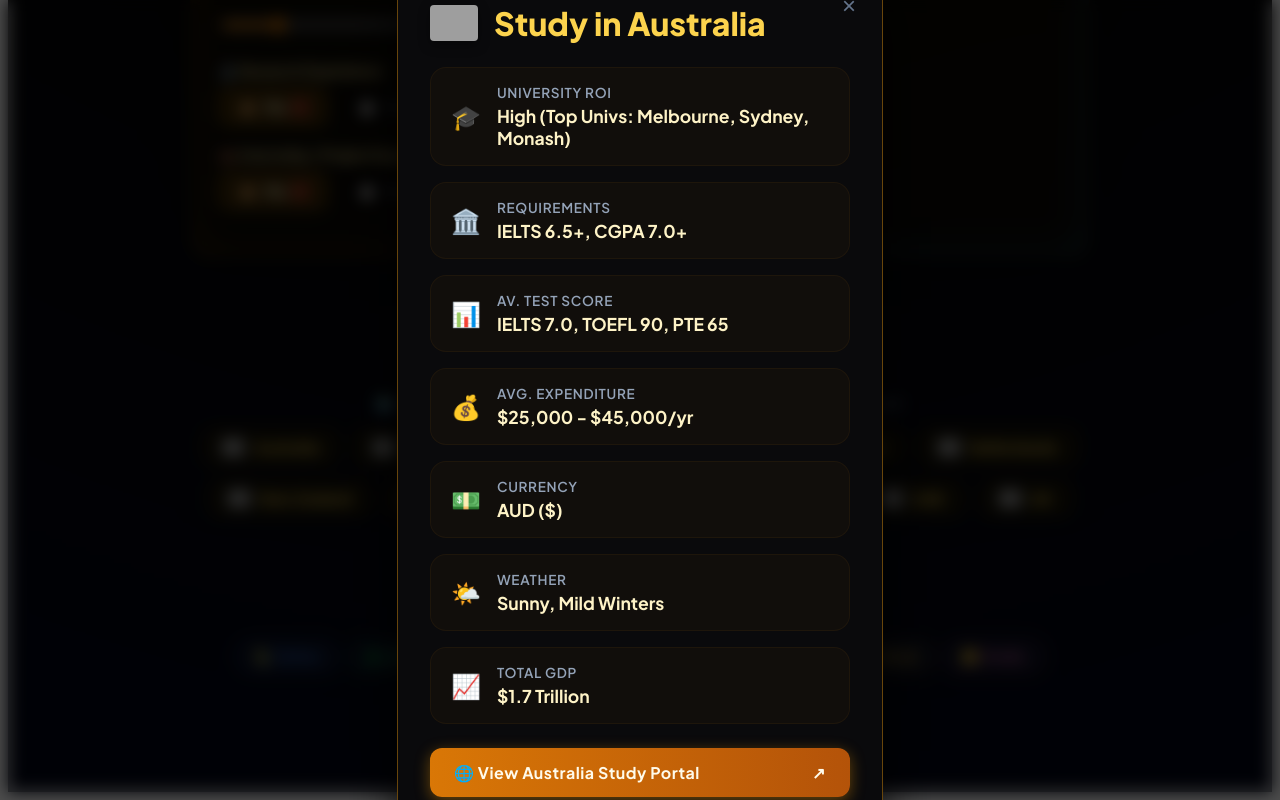
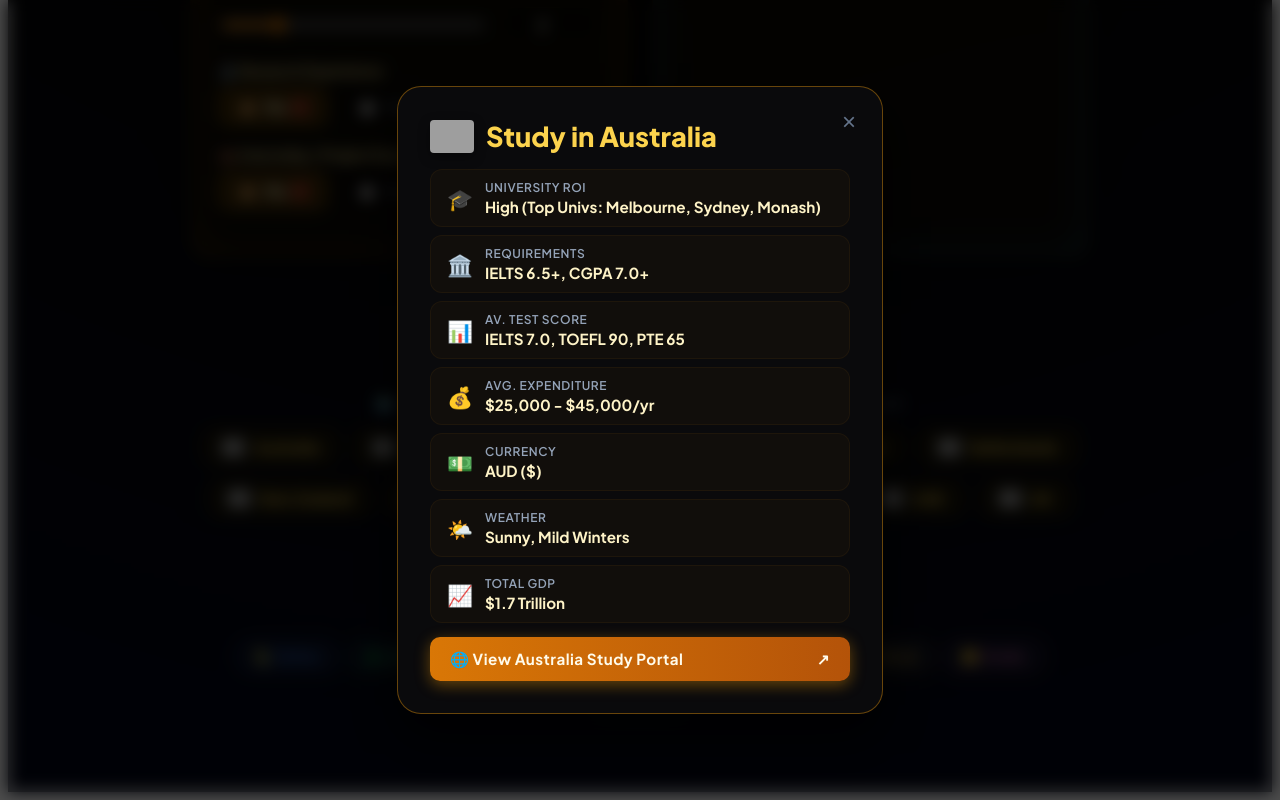
Before and after one commit to kalajsgsgsysagaah/global-admission-predictor, a Next.js app: page / in a window 1280 px wide. Both pictures are taken after a click on the button "Australia". Shown: the part 681-1481 px from the top of the page. Built offline with nearby package versions, Linux system fonts and the light colour scheme; grey boxes are pictures that could not be loaded.

Commit message:
Reduce country modal padding, gaps, and font sizes to decrease overall height

```diff
--- a/next.config.js
+++ b/next.config.js
@@ -1,6 +1,16 @@
 /** @type {import('next').NextConfig} */
 const nextConfig = {
   reactStrictMode: true,
+  async rewrites() {
+    return [
+      {
+        source: '/api/:path*',
+        destination: process.env.NODE_ENV === 'development'
+          ? 'http://localhost:8000/api/:path*'
+          : '/api/:path*',
+      },
+    ]
+  },
 }
 
 module.exports = nextConfig
--- a/pages/index.tsx
+++ b/pages/index.tsx
@@ -432,12 +432,12 @@
                                 transition: 'color 0.2s'
                             }} onMouseOver={e => e.currentTarget.style.color = '#fef08a'} onMouseOut={e => e.currentTarget.style.color = '#64748b'}>×</button>
 
-                            <div style={{ display: 'flex', alignItems: 'center', gap: 16, marginBottom: 24 }}>
-                                <img src={`https://flagcdn.com/w40/${COUNTRY_ISO[modal]}.png`} alt={modal} style={{ width: 48, borderRadius: 4, boxShadow: '0 4px 12px rgba(0,0,0,0.4)' }} />
-                                <h2 style={{ margin: 0, fontSize: '2rem', color: '#fcd34d', fontWeight: 800 }}>Study in {modal}</h2>
+                            <div style={{ display: 'flex', alignItems: 'center', gap: 12, marginBottom: 16 }}>
+                                <img src={`https://flagcdn.com/w40/${COUNTRY_ISO[modal]}.png`} alt={modal} style={{ width: 44, borderRadius: 4, boxShadow: '0 4px 12px rgba(0,0,0,0.4)' }} />
+                                <h2 style={{ margin: 0, fontSize: '1.7rem', color: '#fcd34d', fontWeight: 800 }}>Study in {modal}</h2>
                             </div>
 
-                            <div style={{ display: 'flex', flexDirection: 'column', gap: 16 }}>
+                            <div style={{ display: 'flex', flexDirection: 'column', gap: 8 }}>
                                 {[
                                     ['🎓', 'University ROI', COUNTRY_INFO[modal].roi],
                                     ['🏛️', 'Requirements', COUNTRY_INFO[modal].req],
@@ -448,23 +448,23 @@
                                     ['📈', 'Total GDP', COUNTRY_INFO[modal].gdp],
                                 ].map(([emoji, label, value]) => (
                                     <div key={label} style={{
-                                        background: 'rgba(245, 158, 11, 0.03)', padding: '16px 20px', borderRadius: 16,
-                                        border: '1px solid rgba(245, 158, 11, 0.05)', display: 'flex', gap: 16, alignItems: 'center'
+                                        background: 'rgba(245, 158, 11, 0.03)', padding: '10px 16px', borderRadius: 12,
+                                        border: '1px solid rgba(245, 158, 11, 0.05)', display: 'flex', gap: 12, alignItems: 'center'
                                     }}>
-                                        <span style={{ fontSize: '1.5rem' }}>{emoji}</span>
+                                        <span style={{ fontSize: '1.3rem' }}>{emoji}</span>
                                         <div>
-                                            <div style={{ fontSize: '0.85rem', color: '#94a3b8', fontWeight: 600, textTransform: 'uppercase', letterSpacing: '0.05em' }}>{label}</div>
-                                            <div style={{ fontSize: '1.1rem', color: '#fef3c7', fontWeight: 700, marginTop: 4 }}>{value}</div>
+                                            <div style={{ fontSize: '0.75rem', color: '#94a3b8', fontWeight: 600, textTransform: 'uppercase', letterSpacing: '0.05em' }}>{label}</div>
+                                            <div style={{ fontSize: '0.95rem', color: '#fef3c7', fontWeight: 700, marginTop: 2 }}>{value}</div>
                                         </div>
                                     </div>
                                 ))}
 
                                 {/* Link Button */}
                                 <a href={COUNTRY_INFO[modal].link} target="_blank" rel="noopener noreferrer" style={{
-                                    marginTop: 8, display: 'flex', alignItems: 'center', justifyContent: 'space-between', background: 'linear-gradient(90deg, #d97706, #b45309)',
-                                    color: '#fffbeb', padding: '14px 24px', borderRadius: 12, fontWeight: 700,
+                                    marginTop: 6, display: 'flex', alignItems: 'center', justifyContent: 'space-between', background: 'linear-gradient(90deg, #d97706, #b45309)',
+                                    color: '#fffbeb', padding: '12px 20px', borderRadius: 10, fontWeight: 700,
                                     textDecoration: 'none', boxShadow: '0 4px 15px rgba(245, 158, 11, 0.4)',
-                                    transition: 'all 0.2s', letterSpacing: '0.03em'
+                                    transition: 'all 0.2s', letterSpacing: '0.03em', fontSize: '0.95rem'
                                 }}
                                     onMouseOver={e => { e.currentTarget.style.transform = 'translateY(-2px)'; e.currentTarget.style.boxShadow = '0 8px 20px rgba(245, 158, 11, 0.6)'; }}
                                     onMouseOut={e => { e.currentTarget.style.transform = 'translateY(0)'; e.currentTarget.style.boxShadow = '0 4px 15px rgba(245, 158, 11, 0.4)'; }}>
```
